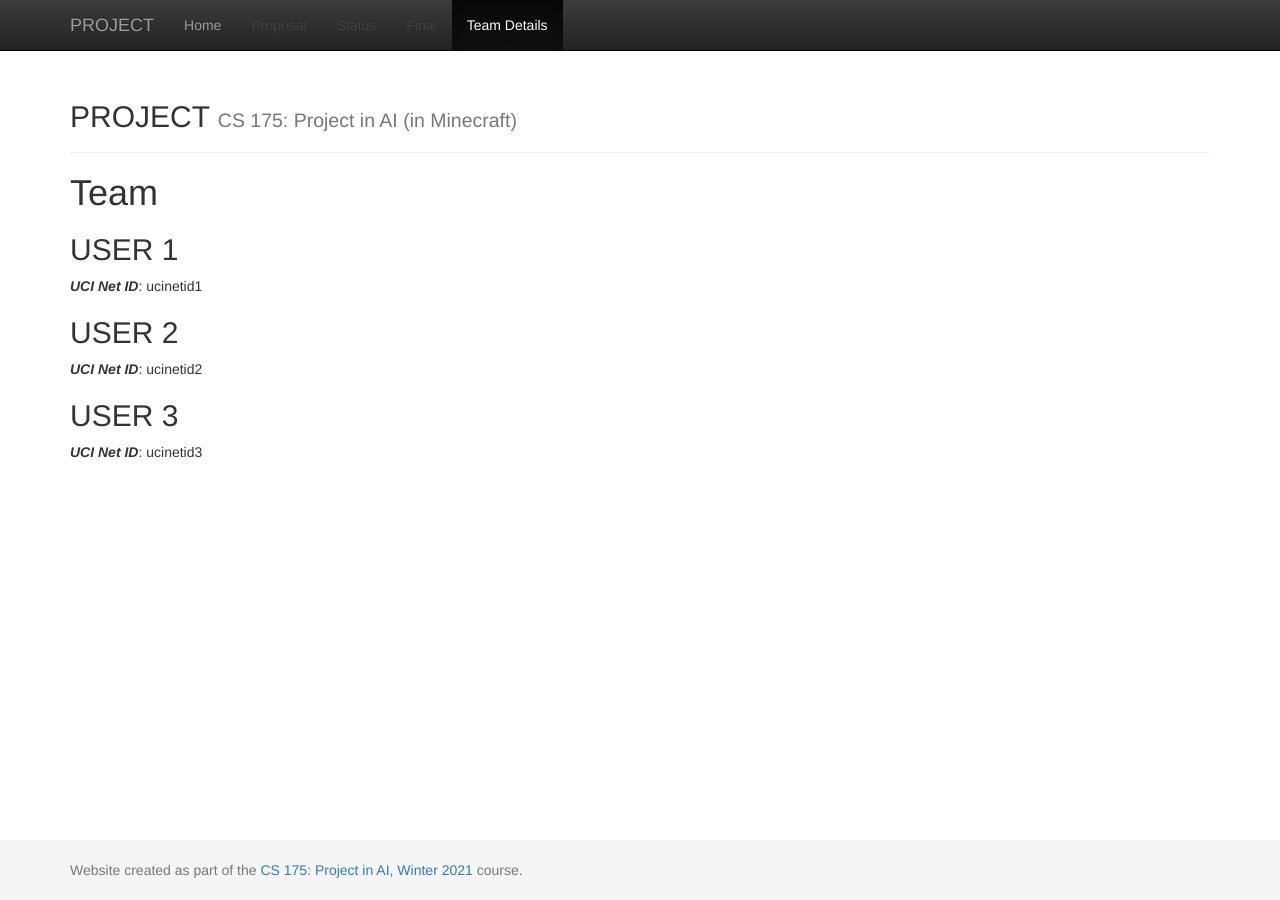
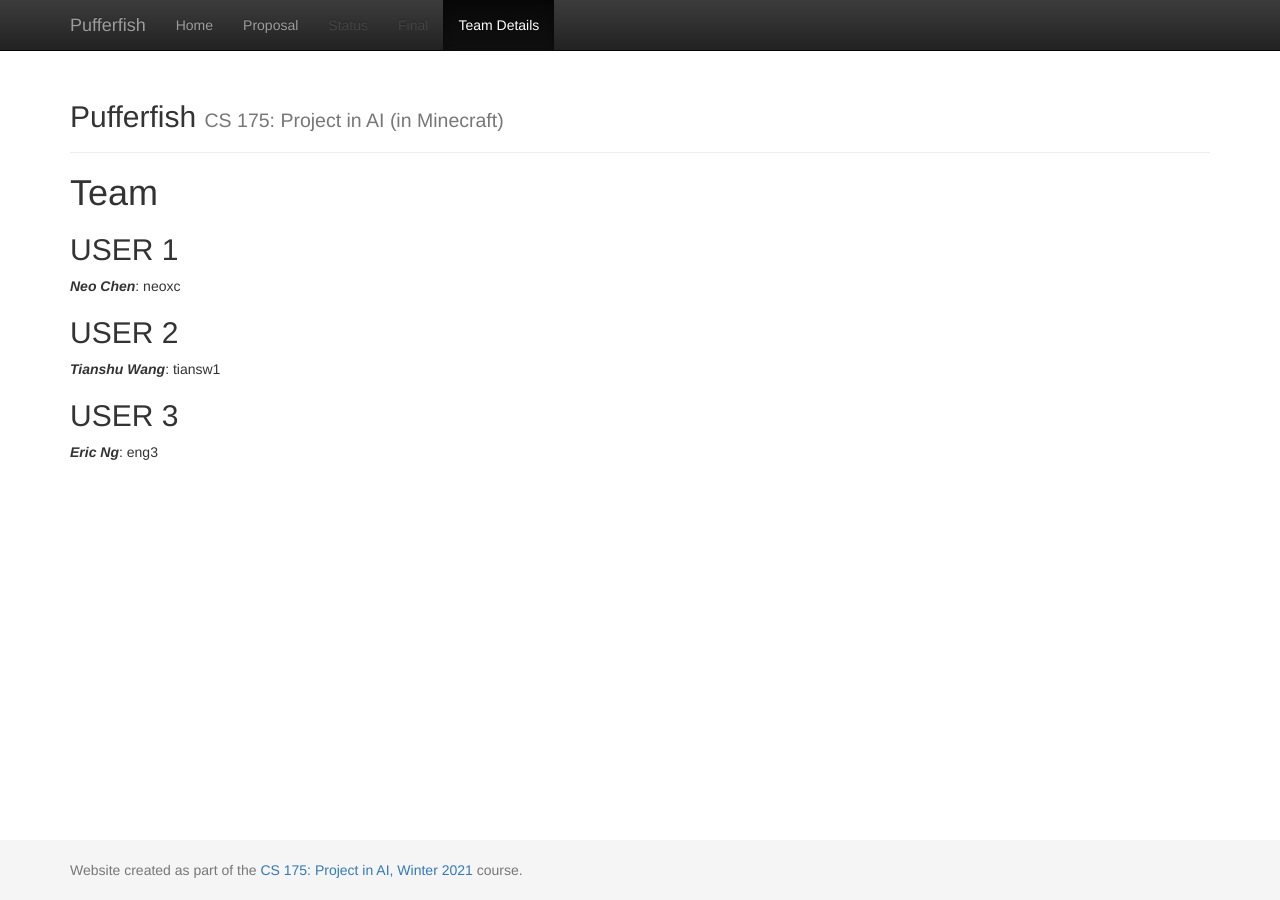
Before and after one commit to OneMelon8/Pufferfish, a Jekyll site: the page built from docs/team.md, in a window 1280 px wide. Built offline with Jekyll 4.4.1, drawn with Linux system fonts in a browser that asks for light colours.

```diff
--- a/docs/_config.yml
+++ b/docs/_config.yml
@@ -1,7 +1,7 @@
 ###########
 # site.title
 
-title:    'PROJECT'
+title:    'Pufferfish'
 subtitle: 'CS 175: Project in AI (in Minecraft)'
 
 
--- a/docs/team.md
+++ b/docs/team.md
@@ -7,10 +7,10 @@ title:  Team
 
 
 ## USER 1
-***UCI Net ID***: ucinetid1
+***Neo Chen***: neoxc
 
 ## USER 2
-***UCI Net ID***: ucinetid2
+***Tianshu Wang***: tiansw1
 
 ## USER 3
-***UCI Net ID***: ucinetid3
+***Eric Ng***: eng3
```
Also changed, not shown: docs/proposal.md (added, +18 -0 lines).
